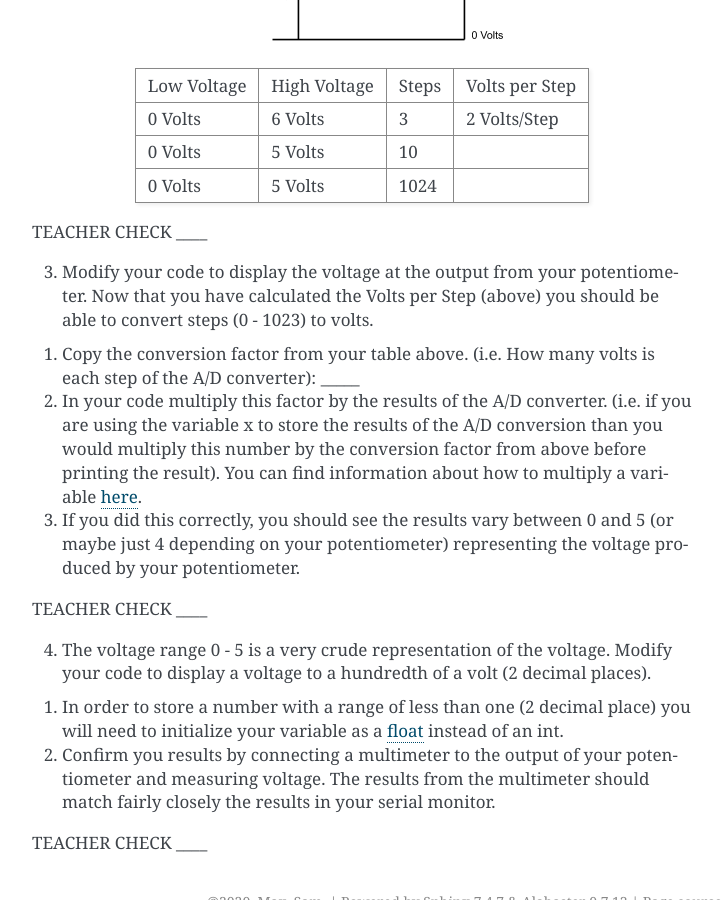
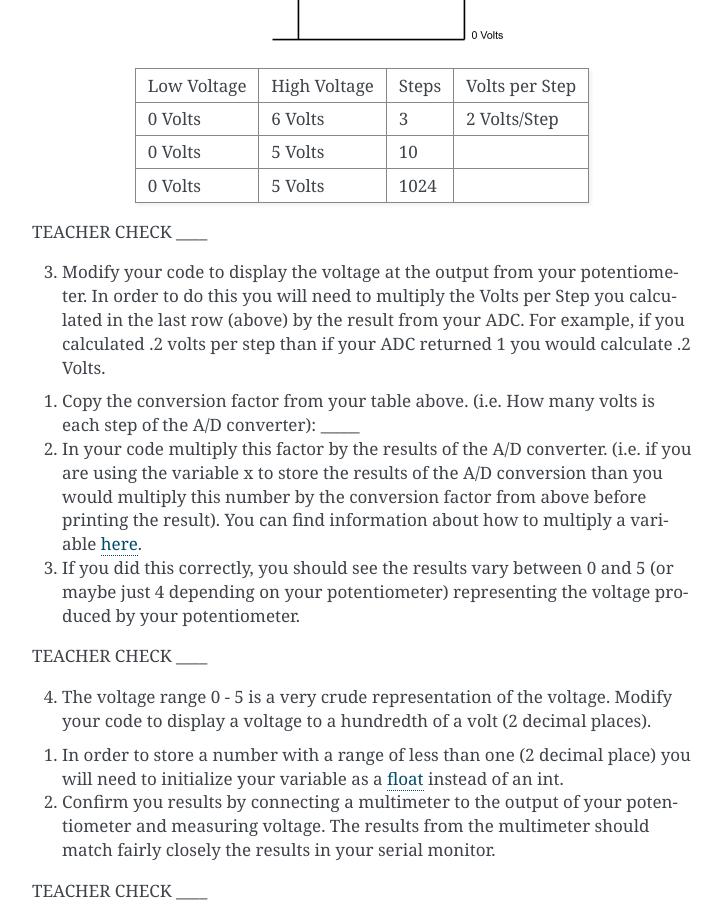
Before and after one commit to maxtkc/mvths-wiki, a Sphinx documentation site: the page built from docs/021-analog-to-digital-conversion.rst, in a window 1280 px wide and 900 px high, scrolled down 2099 px. Shown: the whole window, without its empty margins (388-1109 px from the left). Built offline with Sphinx 7.4.7, drawn with Linux system fonts in a browser that asks for light colours.

Commit message:
Update 021-analog-to-digital-conversion.rst

```diff
--- a/docs/021-analog-to-digital-conversion.rst
+++ b/docs/021-analog-to-digital-conversion.rst
@@ -74,8 +74,9 @@ Exercise
 TEACHER CHECK \_\_\_\_
 
 3. Modify your code to display the voltage at the output from your
-   potentiometer. Now that you have calculated the Volts per Step
-   (above) you should be able to convert steps (0 - 1023) to volts.
+   potentiometer. In order to do this you will need to multiply the Volts per Step you calculated in the last row
+   (above) by the result from your ADC. For example, if you calculated .2 volts per step than if your ADC
+   returned 1 you would calculate .2 Volts.
 
 .. raw:: html
 
```
